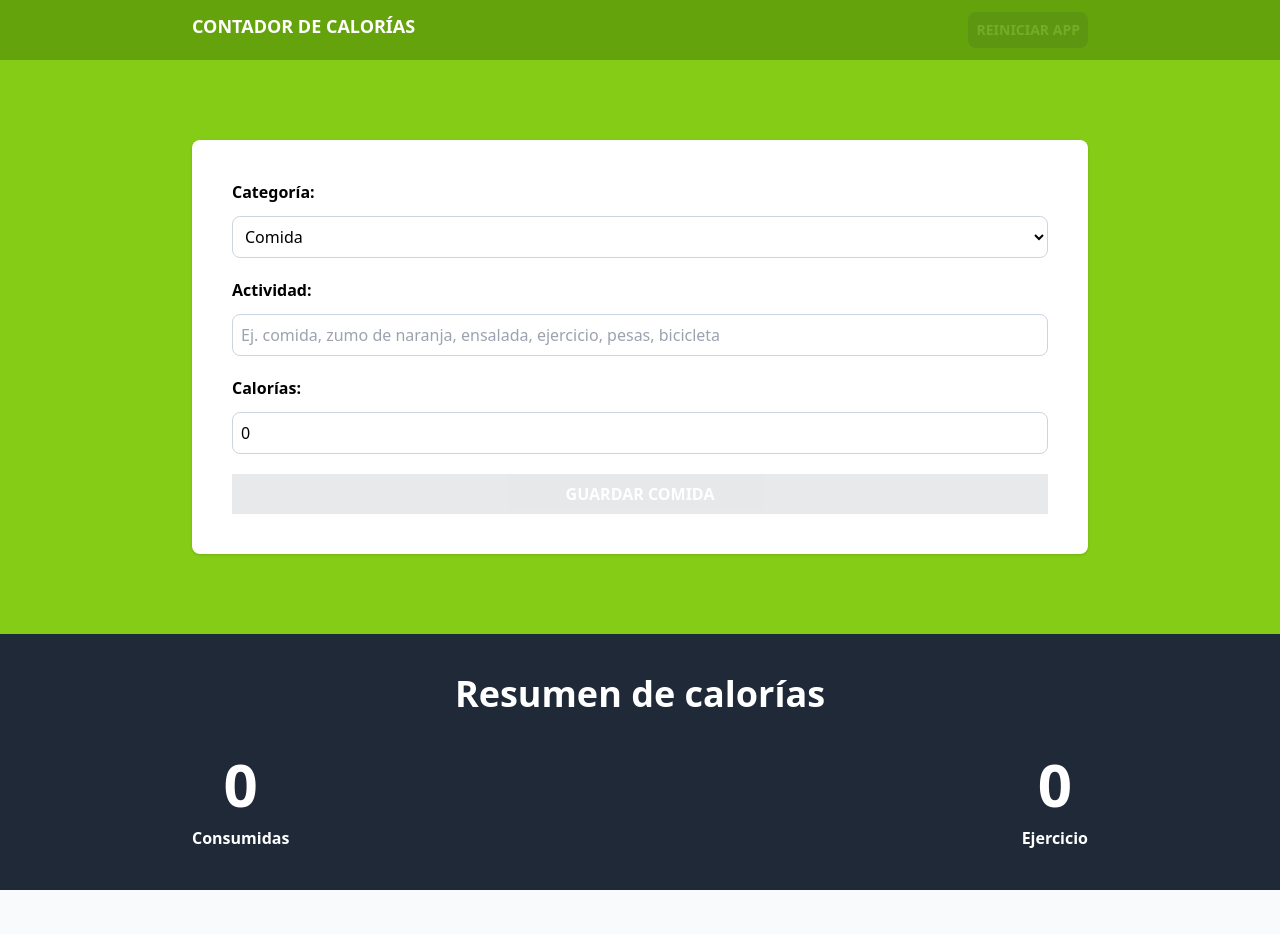
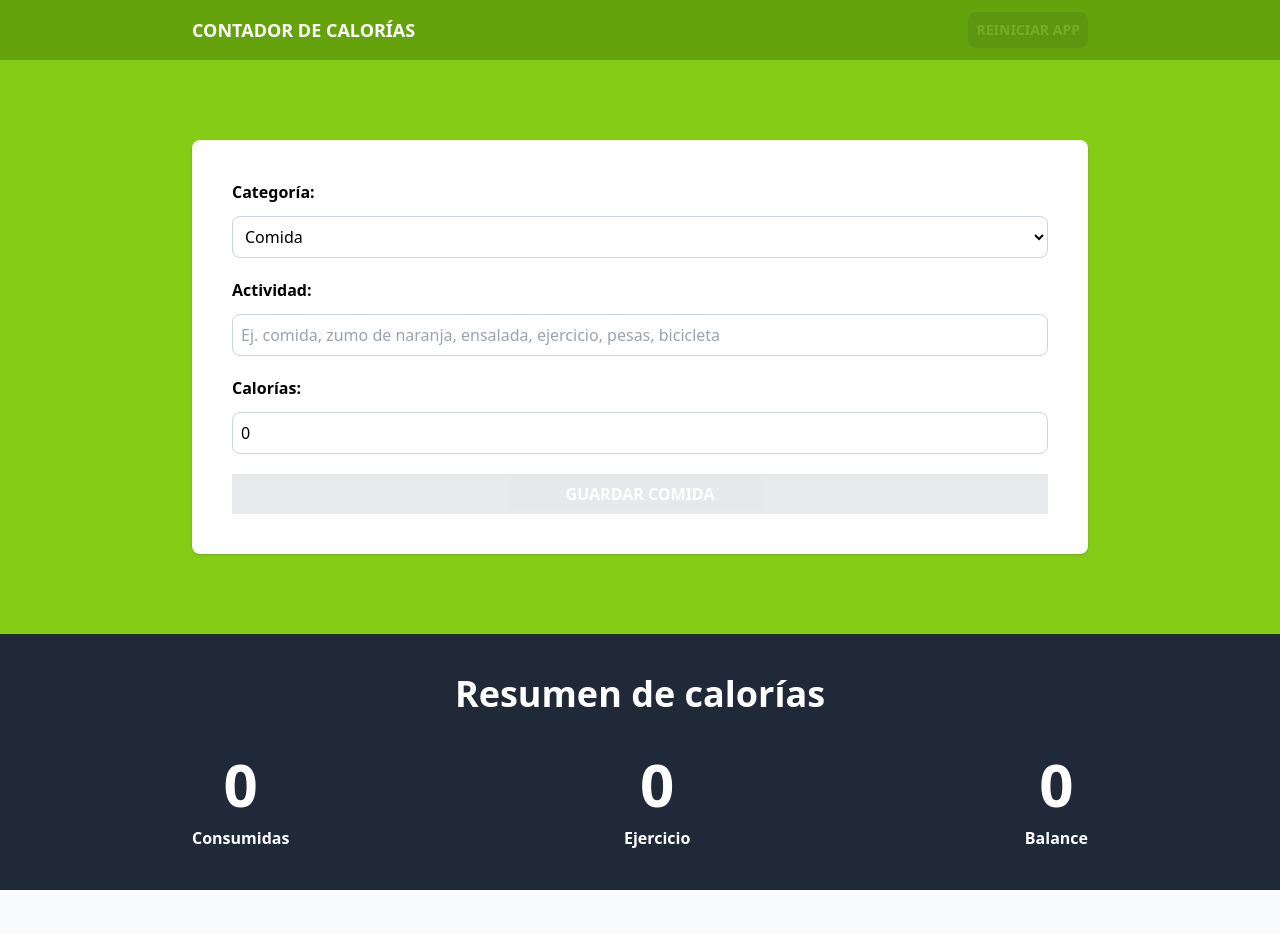
Before and after one commit to lemus777/calorie-tracker, a React (Vite) app: page / in a window 1280 px wide. Shown: the top 934 px of the page. Built offline with nearby package versions, Linux system fonts and the light colour scheme.

Commit message:
showing calories balance

```diff
--- a/src/App.tsx
+++ b/src/App.tsx
@@ -17,7 +17,7 @@
   return (
     <>
       <header className="bg-lime-600 py-3">
-        <div className="max-w-4xl mx-auto flex justify-between">
+        <div className="max-w-4xl mx-auto flex justify-between items-center">
           <h1 className="text-center text-lg font-bold text-white uppercase">
             Contador de calorías
           </h1>
--- a/src/components/CalorieTracker.tsx
+++ b/src/components/CalorieTracker.tsx
@@ -11,6 +11,7 @@
   // Contadores
   const caloriesConsumed = useMemo(() => activities.reduce((total, activity) => activity.category === 1 ? total + activity.calories : total, 0), [activities])
   const caloriesBurned = useMemo(() => activities.reduce((total, activity) => activity.category === 2 ? total + activity.calories : total, 0), [activities])
+  const netCalories = useMemo(() => caloriesConsumed - caloriesBurned, [activities])
 
   return (
     <>
@@ -24,6 +25,10 @@
           calories={caloriesBurned}
           text='Ejercicio'
         />
+        <CalorieDisplay
+          calories={netCalories}
+          text='Balance'
+        />
       </div>
     </>
   )
```
